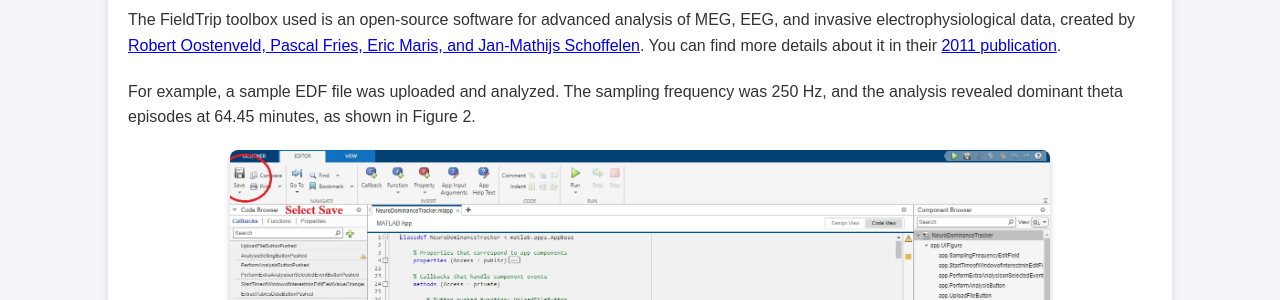
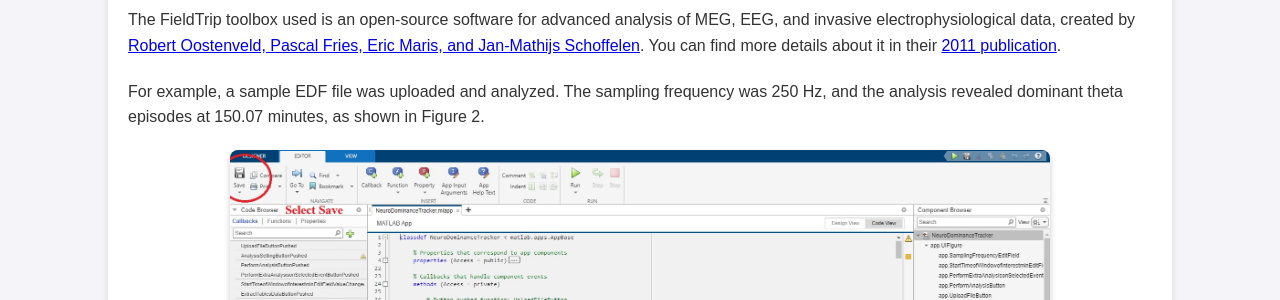
Before and after one commit to nbahador/NeuroDominanceTracker-Tool, a Jekyll site: the page File_Selection_Functionality.html, which Jekyll copies as it is, in a window 1280 px wide. Shown: the part 343-643 px from the top of the page. Built offline with Jekyll 4.4.1, drawn with Linux system fonts in a browser that asks for light colours.

Commit message:
Update File_Selection_Functionality.html

```diff
--- a/File_Selection_Functionality.html
+++ b/File_Selection_Functionality.html
@@ -80,7 +80,7 @@
             <p>We enhanced the file selection functionality by allowing users to choose from commonly used file formats: ABF, FIF, EDF, and BDF. Users can now upload files in these formats for further analysis using the software.</p>
             <p>The user must place the <strong>"fieldtrip-master"</strong> folder and the <strong>"abfload.m"</strong> script in the same directory as the NeuroDominanceTracker GUI executable for smooth functionality.</p>
             <p>The FieldTrip toolbox used is an open-source software for advanced analysis of MEG, EEG, and invasive electrophysiological data, created by <a href="https://www.fieldtriptoolbox.org/" target="_blank">Robert Oostenveld, Pascal Fries, Eric Maris, and Jan-Mathijs Schoffelen</a>. You can find more details about it in their <a href="https://www.fieldtriptoolbox.org/" target="_blank">2011 publication</a>.</p>
-            <p>For example, a sample EDF file was uploaded and analyzed. The sampling frequency was 250 Hz, and the analysis revealed dominant theta episodes at 64.45 minutes, as shown in Figure 2.</p>
+            <p>For example, a sample EDF file was uploaded and analyzed. The sampling frequency was 250 Hz, and the analysis revealed dominant theta episodes at 150.07 minutes, as shown in Figure 2.</p>
         </div>
 
         <div class="image-section">
```
